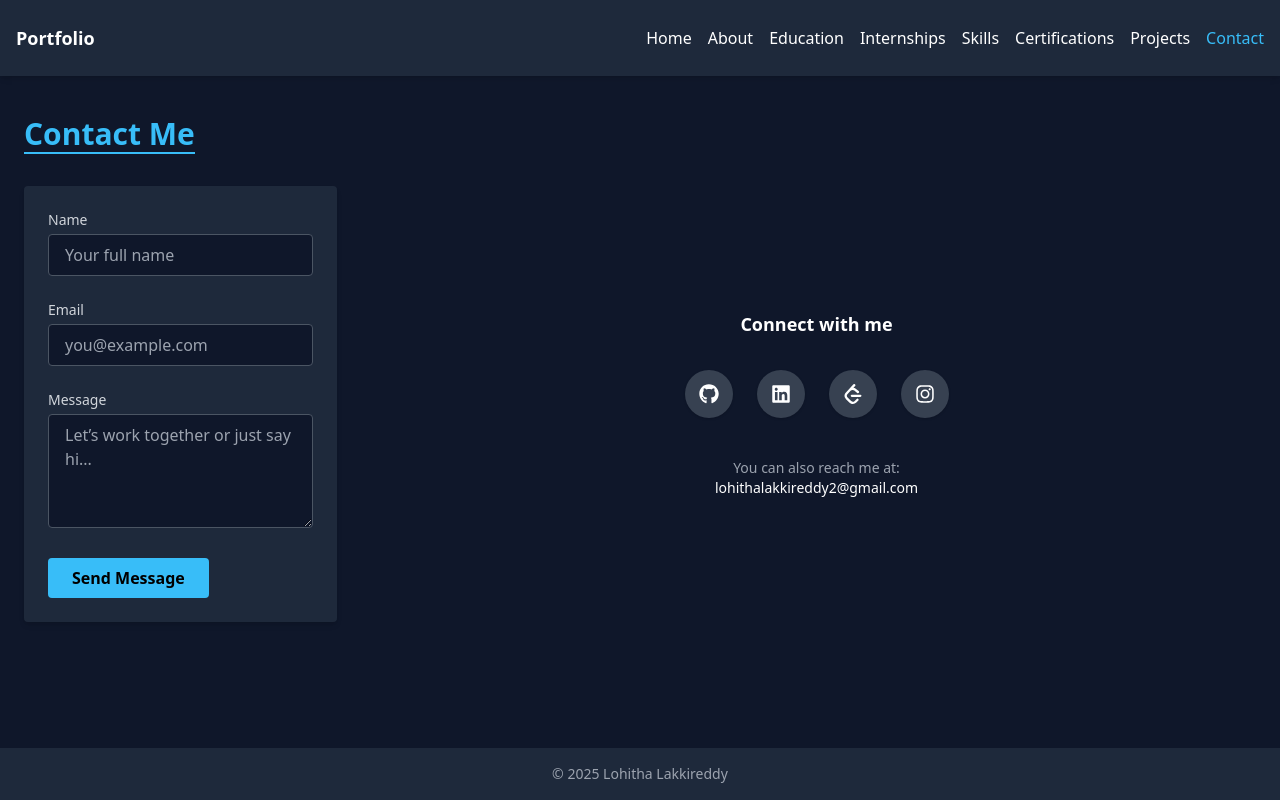
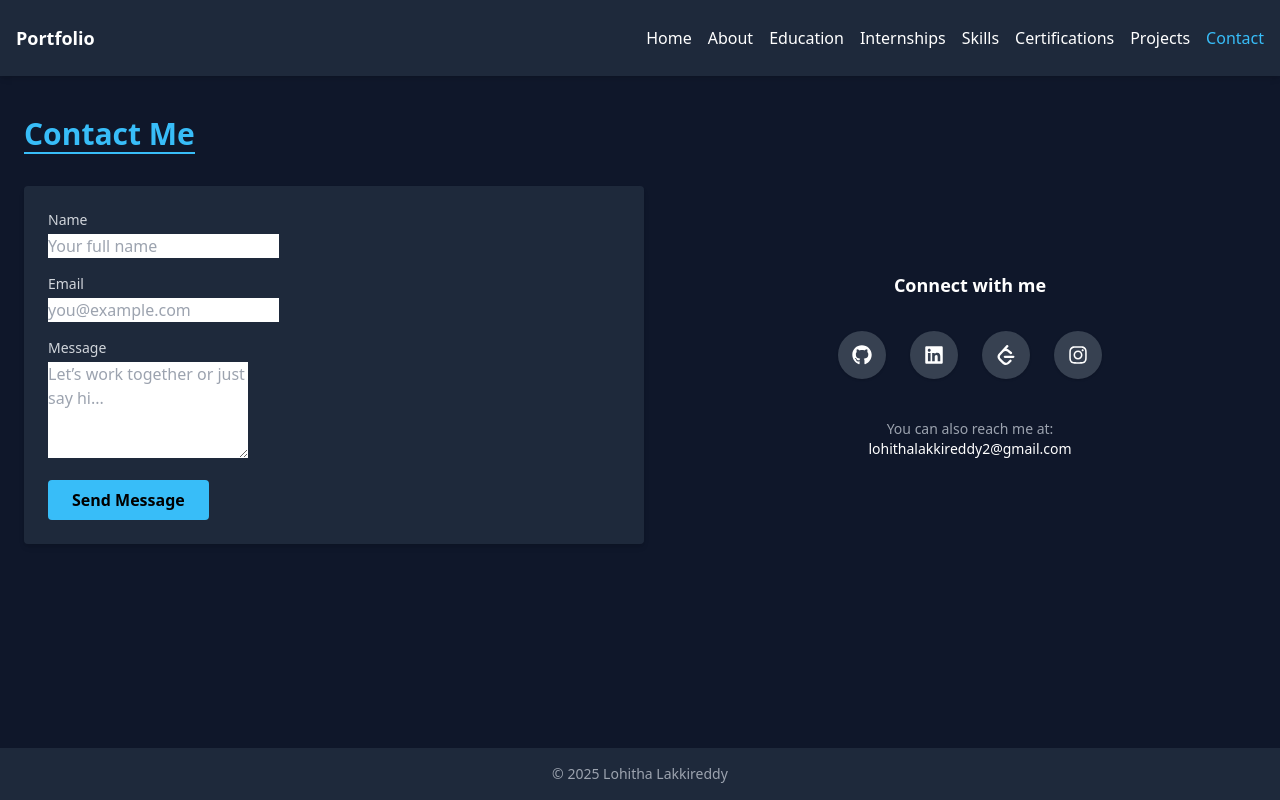
Before and after one commit to LohithaLakkireddy/portfolio, a React (Vite) app: page /contact in a window 1280 px wide. Built offline with nearby package versions, Linux system fonts and the light colour scheme.

Commit message:
Update Contact.jsx

```diff
--- a/src/pages/Contact.jsx
+++ b/src/pages/Contact.jsx
@@ -1,4 +1,4 @@
-import { useRef, useState } from 'react'
+import { useRef } from 'react'
 import emailjs from '@emailjs/browser'
 import SectionTitle from '../components/SectionTitle'
 import {
@@ -11,51 +11,8 @@ import { SiLeetcode } from 'react-icons/si'
 const Contact = () => {
   const form = useRef()
 
-  const [formValues, setFormValues] = useState({
-    from_name: '',
-    from_email: '',
-    message: ''
-  })
-
-  const [errors, setErrors] = useState({})
-
-  const emailRegex = /^[a-zA-Z0-9._%+-]+@[a-zA-Z0-9.-]+\.[a-zA-Z]{2,}$/
-
-  const validate = () => {
-    const newErrors = {}
-
-    if (!formValues.from_name.trim()) {
-      newErrors.from_name = 'Name is required'
-    } else if (formValues.from_name.trim().length < 3) {
-      newErrors.from_name = 'Name should be at least 3 characters'
-    }
-
-    if (!formValues.from_email.trim()) {
-      newErrors.from_email = 'Email is required'
-    } else if (!emailRegex.test(formValues.from_email.trim())) {
-      newErrors.from_email = 'Please enter a valid email'
-    }
-
-    if (!formValues.message.trim()) {
-      newErrors.message = 'Message is required'
-    } else if (formValues.message.trim().length < 10) {
-      newErrors.message = 'Message should be at least 10 characters'
-    }
-
-    setErrors(newErrors)
-    return Object.keys(newErrors).length === 0
-  }
-
-  const handleChange = (e) => {
-    const { name, value } = e.target
-    setFormValues({ ...formValues, [name]: value })
-  }
-
   const sendEmail = (e) => {
     e.preventDefault()
-
-    if (!validate()) return
-
     emailjs.sendForm(
       import.meta.env.VITE_EMAILJS_SERVICE_ID,
       import.meta.env.VITE_EMAILJS_TEMPLATE_ID,
@@ -64,12 +21,10 @@ const Contact = () => {
     ).then(
       () => {
         alert('Message sent successfully!')
-        setFormValues({ from_name: '', from_email: '', message: '' })
-        setErrors({})
         form.current.reset()
       },
       (error) => {
-        alert('Something went wrong. Please try again.')
+        alert('Something went wrong. Try again')
         console.error(error)
       }
     )
@@ -80,61 +35,55 @@ const Contact = () => {
 
       <div className="flex flex-col md:flex-row gap-10">
         {/* Contact Form */}
-             <form ref={form} onSubmit={sendEmail} className="space-y-6 bg-secondary p-6 rounded shadow-md max-w-xl mx-auto">
-        {/* Name */}
+        <form
+          ref={form}
+          onSubmit={sendEmail}
+          className="flex-1 space-y-4 bg-secondary p-6 rounded shadow-md"
+          action="#"
+        >
           <div>
-          <label htmlFor="from_name" className="block text-sm text-gray-300 mb-1">Name</label>
+            <label className="block text-sm text-gray-300 mb-1">Name</label>
             <input
             type="text"
             id="from_name"
             name="from_name"
-            value={formValues.from_name}
-            onChange={handleChange}
-            className={`w-full px-4 py-2 rounded bg-primary text-white border ${
-              errors.from_name ? 'border-red-500' : 'border-gray-600'
-            } focus:outline-accent`}
+            required
             placeholder="Your full name"
+            pattern="^[A-Za-z\s]{3,}$"
+            title="Name must contain only letters and spaces, min 3 characters"
+            className="..."
           />
-          {errors.from_name && <p className="text-red-400 text-xs mt-1">{errors.from_name}</p>}
           </div>
-
-        {/* Email */}
           <div>
-          <label htmlFor="from_email" className="block text-sm text-gray-300 mb-1">Email</label>
+            <label className="block text-sm text-gray-300 mb-1">Email</label>
            <input
-            type="text"
+            type="email"
             id="from_email"
             name="from_email"
-            value={formValues.from_email}
-            onChange={handleChange}
-            className={`w-full px-4 py-2 rounded bg-primary text-white border ${
-              errors.from_email ? 'border-red-500' : 'border-gray-600'
-            } focus:outline-accent`}
+            required
             placeholder="you@example.com"
+            pattern="^[a-zA-Z0-9._%+-]+@[a-zA-Z0-9.-]+\.[a-zA-Z]{2,}$"
+            title="Please enter a valid email address"
+            className="..."
           />
-          {errors.from_email && <p className="text-red-400 text-xs mt-1">{errors.from_email}</p>}
           </div>
-
-        {/* Message */}
           <div>
-          <label htmlFor="message" className="block text-sm text-gray-300 mb-1">Message</label>
+            <label className="block text-sm text-gray-300 mb-1">Message</label>
             <textarea
               id="message"
               name="message"
               rows="4"
-            value={formValues.message}
-            onChange={handleChange}
-            className={`w-full px-4 py-2 rounded bg-primary text-white border ${
-              errors.message ? 'border-red-500' : 'border-gray-600'
-            } focus:outline-accent`}
+              required
+              minLength="10"
+              maxLength="500"
               placeholder="Let’s work together or just say hi..."
+              title="Message should be between 10 and 500 characters"
+              className="..."
             ></textarea>
-          {errors.message && <p className="text-red-400 text-xs mt-1">{errors.message}</p>}
           </div>
-
           <button
             type="submit"
-          className="bg-accent text-black font-semibold px-6 py-2 rounded hover:bg-blue-400 transition"
+            className="bg-accent text-black font-semibold px-6 py-2 rounded hover:bg-blue-400 transition flex items-center gap-2"
           >
             Send Message
           </button>
```
Lines whose indentation alone changed are shown as unchanged.
